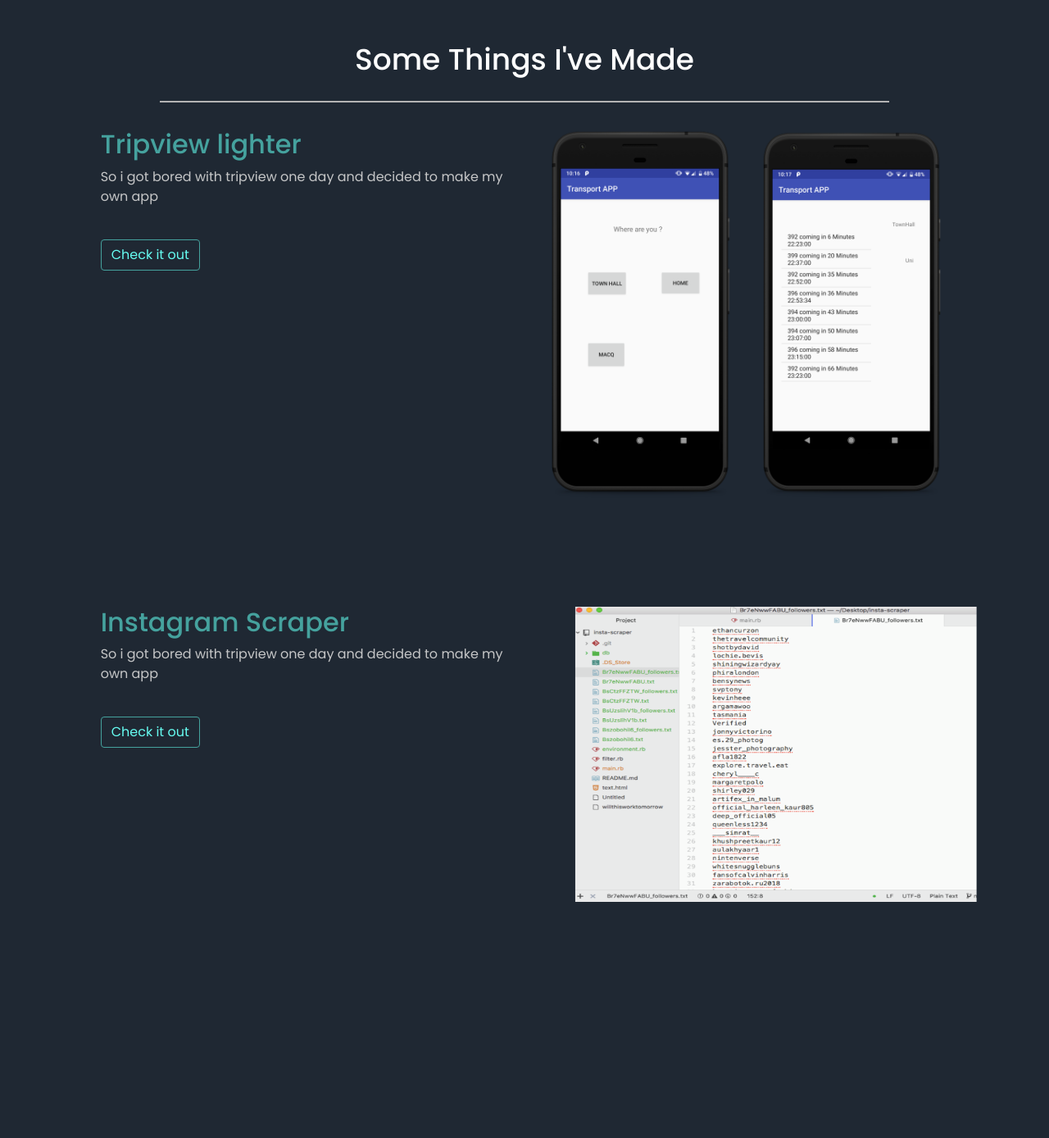
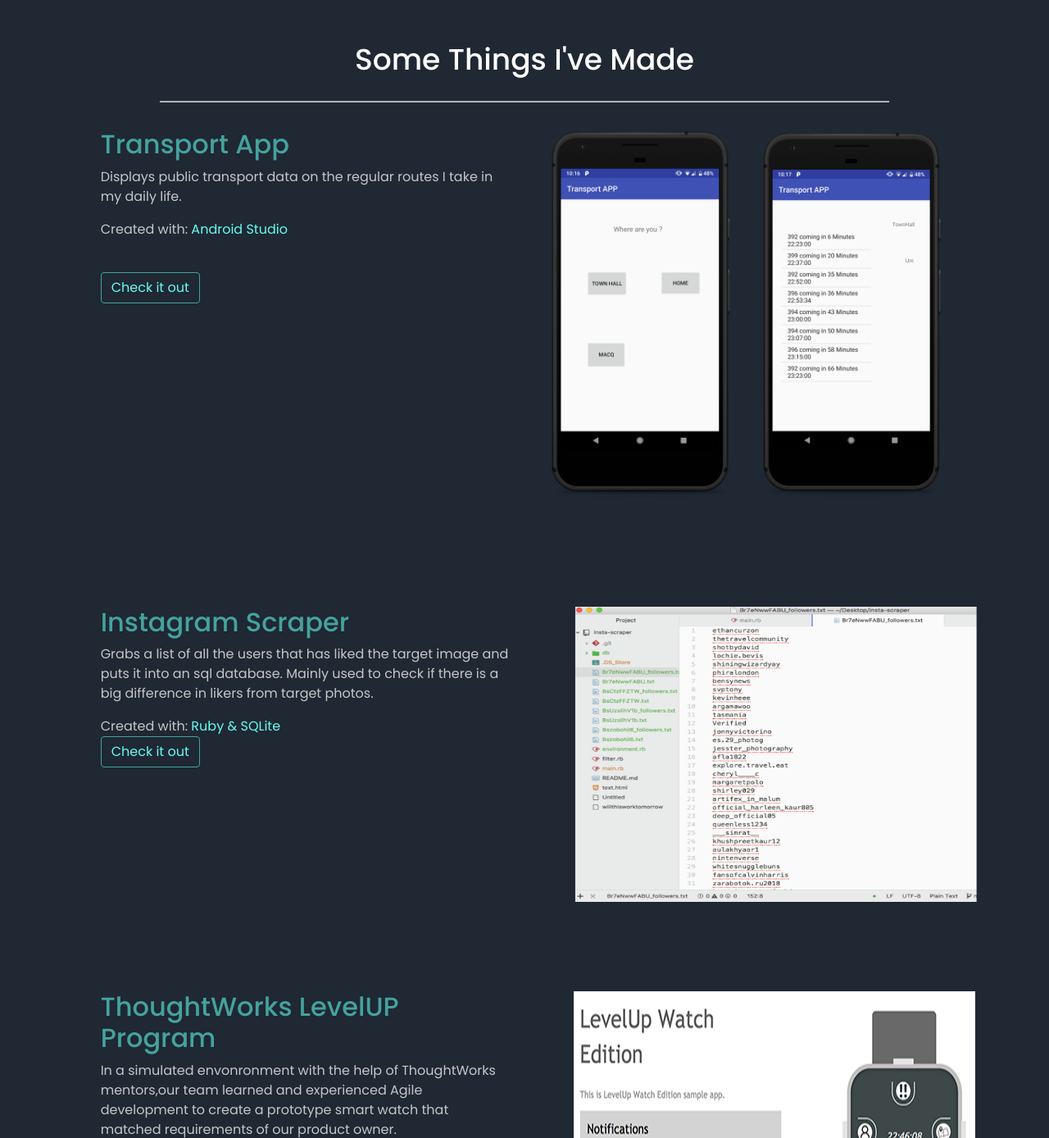
Before and after one commit to ken7y/Beta-Website, a plain HTML site: page index.html in a window 1280 px wide. Shown: the part 1412-2800 px from the top of the page at 82% size. Drawn offline with nearby package versions, Linux system fonts and the light colour scheme.

Commit message:
I think its finished

```diff
--- a/index.html
+++ b/index.html
@@ -32,12 +32,12 @@
   <a href="#contact"><i class="fa fa-fw fa-envelope"></i></a>
 </div>
 
-<div class="sidenavright">
+<!-- <div class="sidenavright">
 	<span class="blue2">
 
   <p class="sidewaystext">kenwang2227@gmail.com</p>
 	</span>
-</div>
+</div> -->
 
 
 <!-- Navigation -->
@@ -208,9 +208,13 @@
 	</div>
     <div class="col-12 col-sm-11 col-md-5">
 
-					<h2> <span class="blue2">Tripview lighter </span></h2>
-					<span class="grey1"><p> So i got bored with tripview one day and decided
-							to make my own app</p></span>
+					<h2> <span class="blue2">Transport App</span></h2>
+					<span class="grey1"><p>
+						Displays public transport data on the regular routes I take in my daily life.
+					</p></span>
+					<span class="grey1"><p>
+						Created with: <span class="blue1">Android Studio</span>
+					</p></span>
 
 
 			<br>
@@ -232,8 +236,11 @@
     <div class="col-12 col-sm-11 col-md-5">
 
 					<h2> <span class="blue2">Instagram Scraper</span></h2>
-				<span class="grey1">	<p> So i got bored with tripview one day and decided
-							to make my own app</p>
+				<span class="grey1">	<p>Grabs a list of all the users that has liked the target image and puts it
+					into an sql database. Mainly used to check if there is a big difference in likers
+				from target photos.</p>
+				Created with: <span class="blue1">Ruby & SQLite</span>
+
 				</span>
 
 			<br>
@@ -245,6 +252,35 @@
 				<img src="img/ruby3.png" height="360" width="600">
 </div>
 </div>
+<div class="row smalltoppadding">
+	<div class = "col-sm-1">
+	</div>
+    <div class="col-12 col-sm-11 col-md-5">
+
+					<h2> <span class="blue2">ThoughtWorks LevelUP Program</span></h2>
+				<span class="grey1">	<p>
+					In a simulated envonronment with the help of ThoughtWorks mentors,our team learned and experienced Agile development
+					to create a prototype smart watch that matched requirements of our product owner.
+					</p>
+					<p>Utilized <span class="blue2">continuous integration, peer programming and test driven development.</p>
+				</span>
+				<span class="grey1">
+					<p>Live version: twlevelup.github.io/syd-2018-s2-tabs </p>
+					Created with: <span class="blue1">Node.js,HTML/CSS & jest</span></span>
+
+			</span>
+
+			<br>
+			<a href="#" class="btn btn-outline-third"><span class="blue1">Check it out</span></a>
+
+	</div>
+
+	<div class="col-sm-12 col-md-6">
+				<img src="img/tw2.png" height="360" width="600">
+</div>
+</div>
+
+
 </div>
 
 <br>
```
Also changed, not shown: img/tw1.png (added), img/tw2.png (added).
